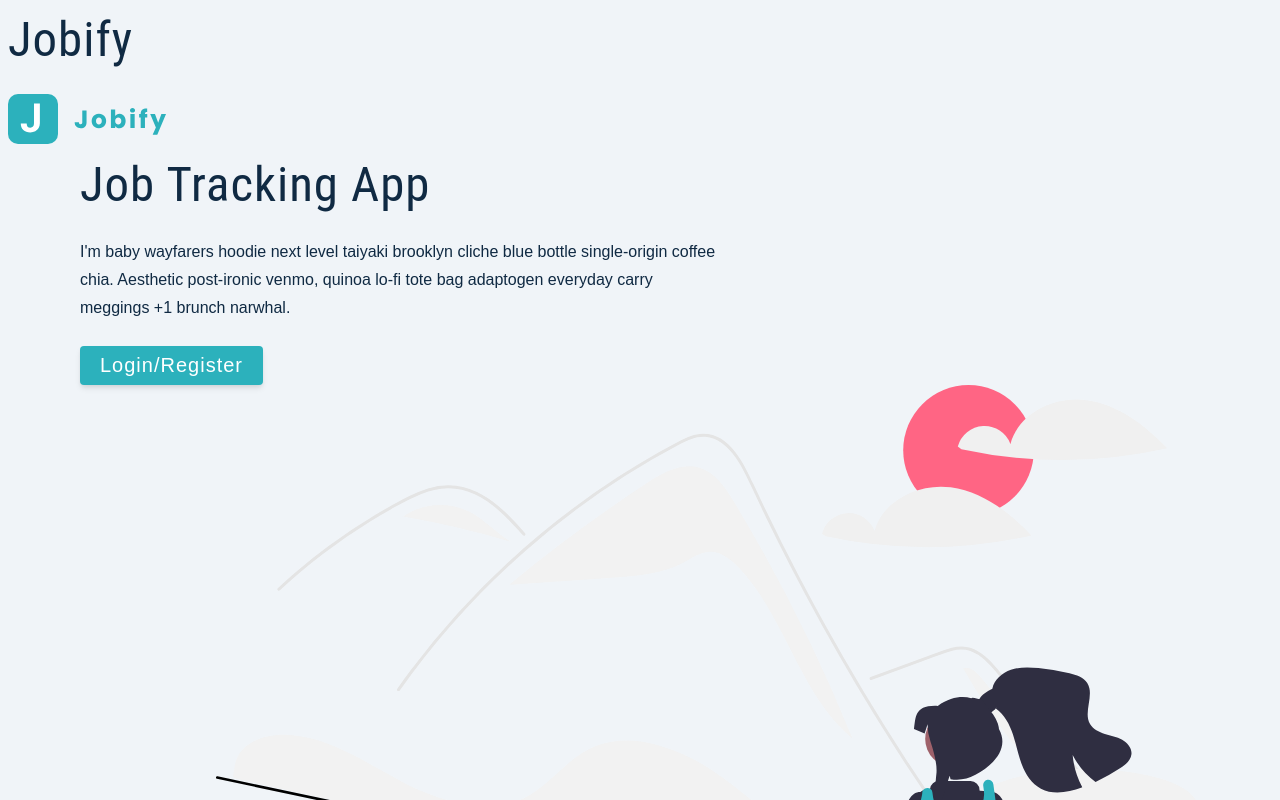
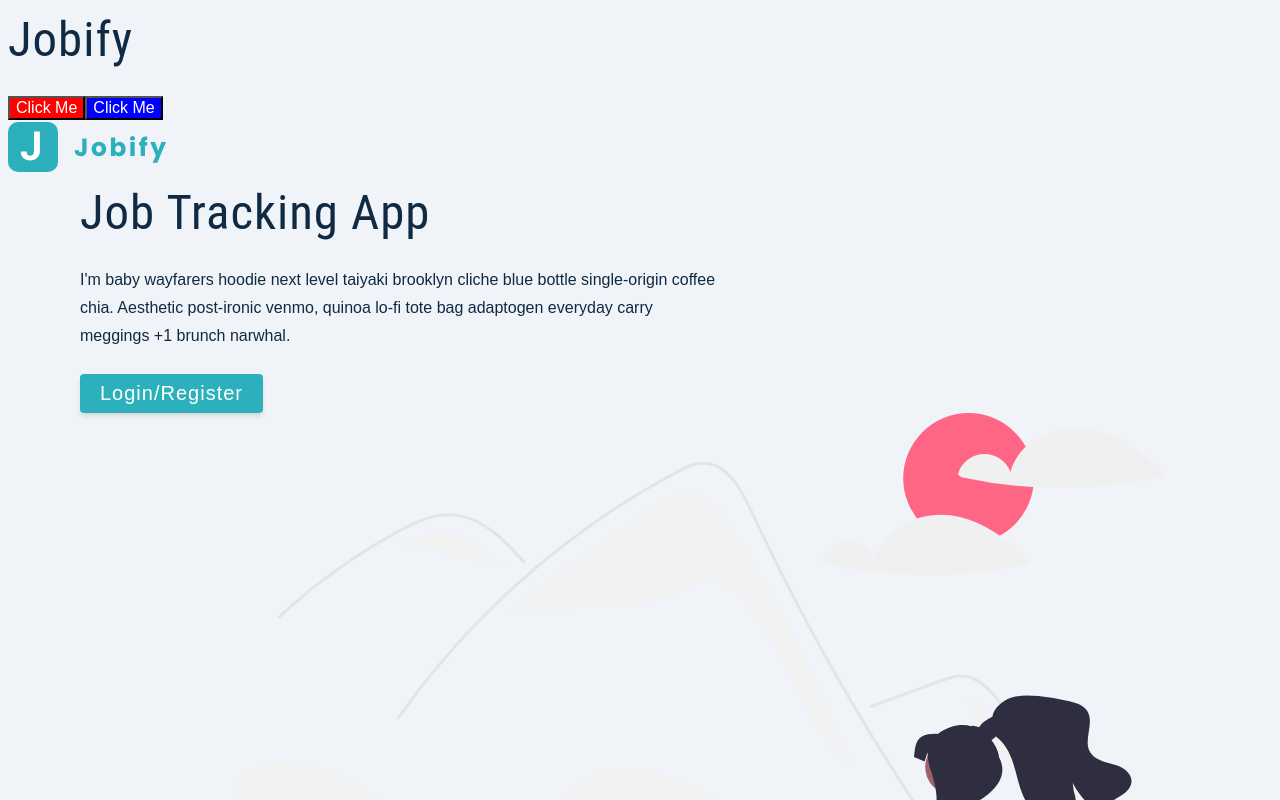
Before and after one commit to wilfred05777/jobify-mern-ts-02-19-2023, a React (Vite) app in the folder client/: page / in a window 1280 px wide. Shown: the top 800 px of the page. Built offline with nearby package versions, Linux system fonts and the light colour scheme.

Commit message:
good thing to know about styled-components

```diff
--- a/client/src/pages/Landing/Landing.tsx
+++ b/client/src/pages/Landing/Landing.tsx
@@ -4,11 +4,22 @@ import main from '../../assets/images/main.svg'
 import Link from 'react-router-dom'
 import styled from 'styled-components'
 
-const Button = styled.button``
+const Button = styled.button`
+  background: red;
+  color: white;
+  font-size: 1rem;
+`
+const ButtonSecond = styled.button`
+  background: blue;
+  color: white;
+  font-size: 1rem;
+`
 
 const Landing = () => {
   return (
     <main>
+      <Button>Click Me</Button>
+      <ButtonSecond>Click Me</ButtonSecond>
       <nav>
         <img src={logo} alt='jobify' className='logo' />
       </nav>
```
